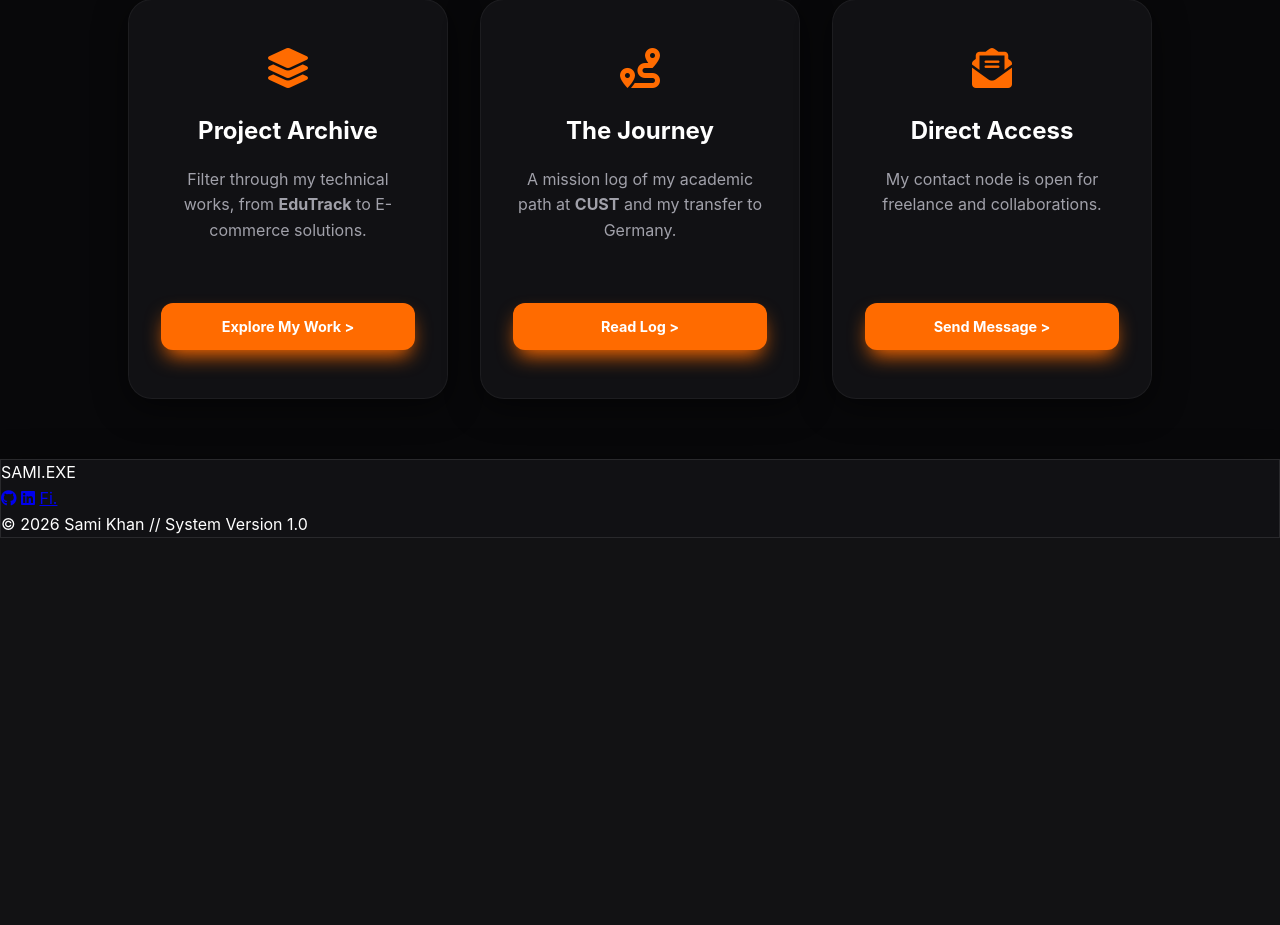
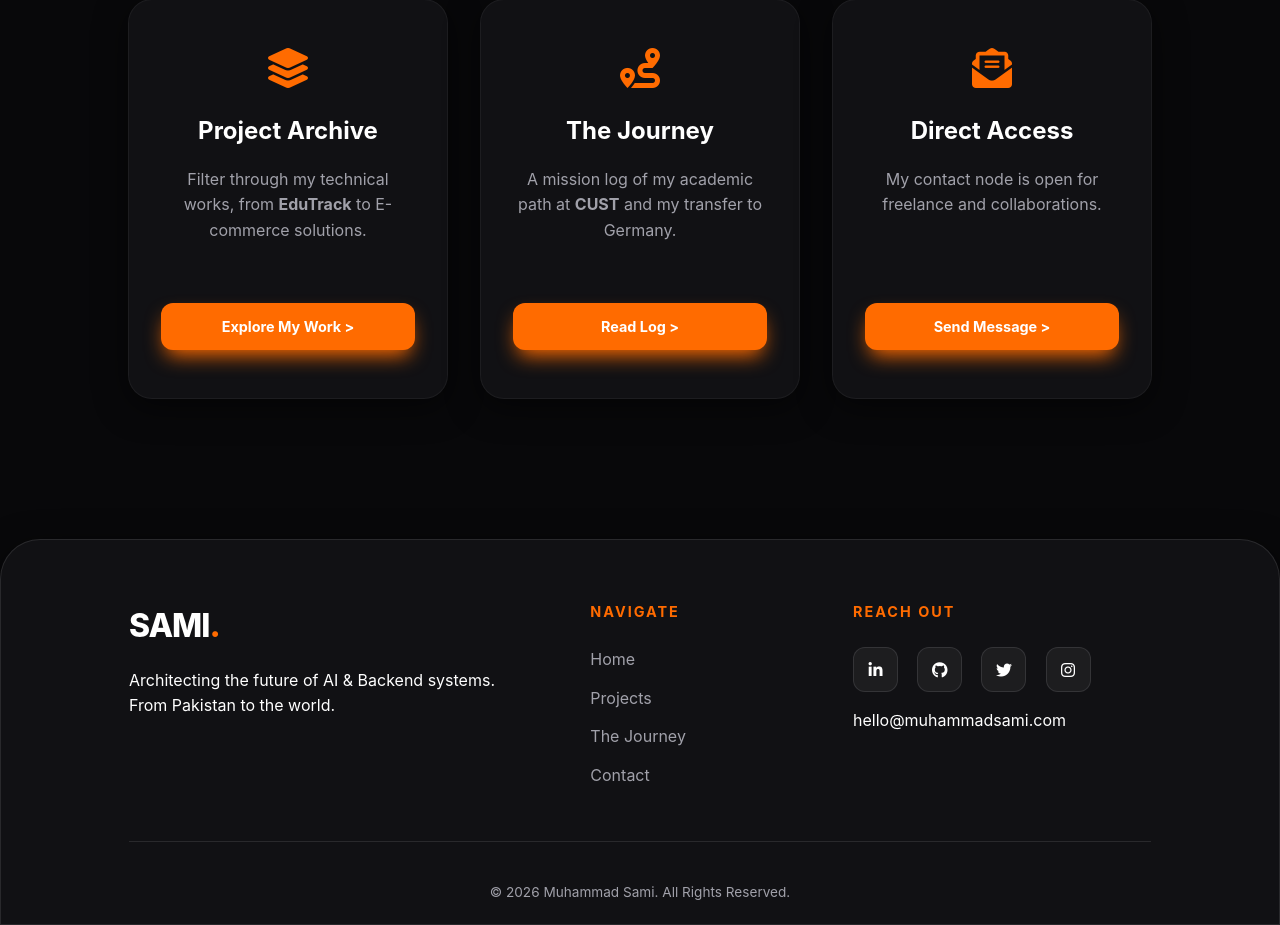
Before and after one commit to sami23245/Project-portfolio, a Django app: page / in a window 1280 px wide. Shown: the part 1091-2016 px from the top of the page. Before the commit the page ends 1629 px from the top, so only its background shows below. Run offline with Django 5.2, Linux system fonts and the light colour scheme.

Commit message:
footer done

```diff
--- a/main/static/main/css/style.css
+++ b/main/static/main/css/style.css
@@ -286,3 +286,94 @@ body {
     .banner-hero { border-radius: 40px; }
     .banner-footer { justify-content: center; }
 }
+
+/* ==========================================================================
+   8. MAIN FOOTER
+   ========================================================================== */
+
+.main-footer {
+    margin-top: 80px;
+    padding: 60px 10% 20px 10%;
+    border-top: 1px solid var(--border);
+    border-radius: 40px 40px 0 0; /* Curvy top to match your hero */
+}
+
+.footer-container {
+    display: grid;
+    grid-template-columns: 2fr 1fr 1.5fr;
+    gap: 4rem;
+    margin-bottom: 40px;
+}
+
+.footer-logo {
+    font-size: 2rem;
+    font-weight: 800;
+    letter-spacing: -1px;
+    margin-bottom: 1rem;
+}
+
+.accent-dot { color: var(--accent); }
+
+.footer-section h4 {
+    color: var(--accent);
+    font-size: 0.9rem;
+    letter-spacing: 2px;
+    margin-bottom: 1.5rem;
+    text-transform: uppercase;
+}
+
+.footer-section ul { list-style: none; }
+
+.footer-section ul li { margin-bottom: 0.8rem; }
+
+.footer-section ul li a {
+    color: var(--text-dim);
+    text-decoration: none;
+    transition: color 0.3s ease;
+}
+
+.footer-section ul li a:hover { color: var(--accent); }
+
+.footer-icons {
+    display: flex;
+    gap: 1.2rem;
+    margin-bottom: 1rem;
+}
+
+.social-icon {
+    width: 45px;
+    height: 45px;
+    display: flex;
+    align-items: center;
+    justify-content: center;
+    border-radius: 12px;
+    background: rgba(255, 255, 255, 0.05);
+    color: var(--text-main);
+    text-decoration: none;
+    transition: all 0.3s ease;
+    border: 1px solid var(--border);
+}
+
+.social-icon:hover {
+    background: var(--accent);
+    transform: translateY(-5px);
+    box-shadow: 0 10px 20px rgba(255, 107, 0, 0.2);
+}
+
+.footer-bottom {
+    text-align: center;
+    padding-top: 40px;
+    border-top: 1px solid var(--border);
+    color: var(--text-dim);
+    font-size: 0.85rem;
+}
+
+/* Responsive Footer */
+@media (max-width: 900px) {
+    .footer-container {
+        grid-template-columns: 1fr;
+        gap: 2rem;
+        text-align: center;
+    }
+    .footer-icons { justify-content: center; }
+}
--- a/main/templates/assets/home.html
+++ b/main/templates/assets/home.html
@@ -105,4 +105,5 @@
 
 
 </main>
+
     {% endblock %}
--- a/main/templates/base.html
+++ b/main/templates/base.html
@@ -28,16 +28,38 @@
 
     <script src="{% static 'main/js/script.js' %}"></script>
 </body>
-    <footer class="main-footer glass">
-        <div class="footer-content">
-            <div class="footer-logo">SAMI.EXE</div>
-            <div class="social-handles">
-                <a href="https://github.com/yourusername" target="_blank"><i class="fab fa-github"></i></a>
-                <a href="https://linkedin.com/in/yourusername" target="_blank"><i class="fab fa-linkedin"></i></a>
-                <a href="https://fiverr.com/yourusername" target="_blank"><span class="fiverr-icon">Fi.</span></a>
-                <a href="https://upwork.com/yourusername" target="_blank"><i class="fab fa-upwork"></i></a>
+<footer class="main-footer glass">
+    <div class="footer-container">
+        <div class="footer-section brand">
+            <h2 class="footer-logo">SAMI<span class="accent-dot">.</span></h2>
+            <p>Architecting the future of AI & Backend systems. From Pakistan to the world.</p>
+        </div>
+
+        <div class="footer-section links">
+            <h4>NAVIGATE</h4>
+            <ul>
+                <li><a href="#!">Home</a></li>
+                <li><a href="#!">Projects</a></li>
+                <li><a href="#!">The Journey</a></li>
+                <li><a href="#!">Contact</a></li>
+            </ul>
+        </div>
+
+        <div class="footer-section social">
+            <h4>REACH OUT</h4>
+            <div class="footer-icons">
+                <a href="#!" class="social-icon"><i class="fab fa-linkedin-in"></i></a>
+                <a href="#!" class="social-icon"><i class="fab fa-github"></i></a>
+                <a href="#!" class="social-icon"><i class="fab fa-twitter"></i></a>
+                <a href="#!" class="social-icon"><i class="fab fa-instagram"></i></a>
             </div>
-            <p class="copyright">© 2026 Sami Khan // System Version 1.0</p>
+            <p class="email-text">hello@muhammadsami.com</p>
         </div>
-    </footer>
+    </div>
+
+    <div class="footer-bottom">
+        <p>&copy; 2026 Muhammad Sami. All Rights Reserved.</p>
+        <div class="footer-line"></div>
+    </div>
+</footer>
 </html>
```
